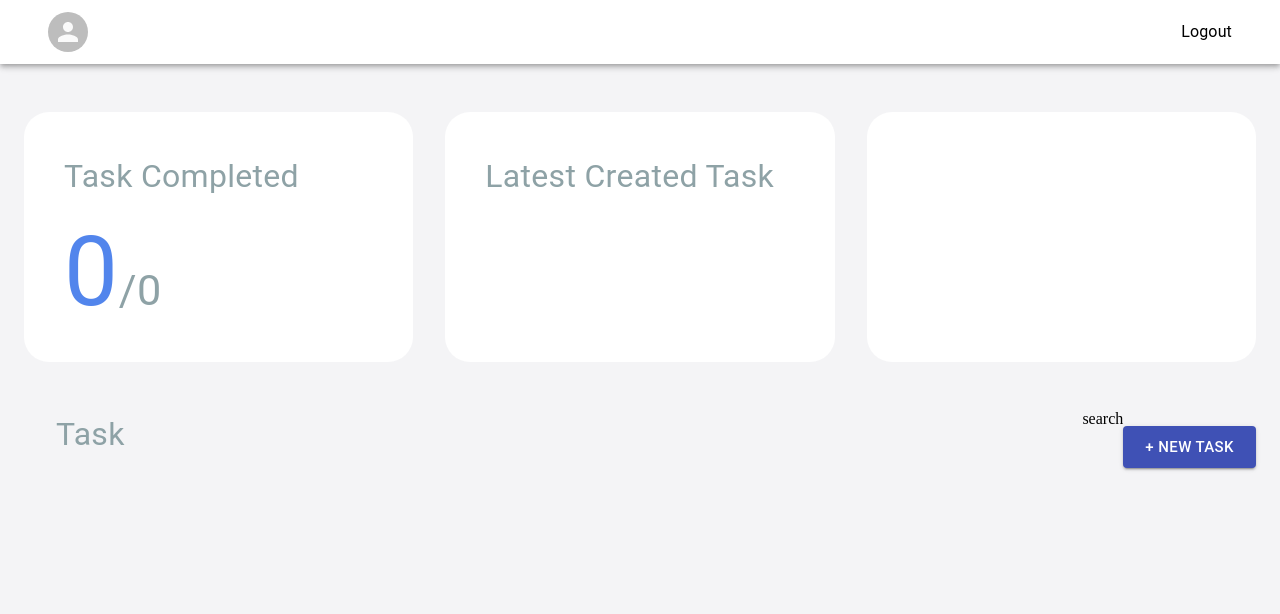
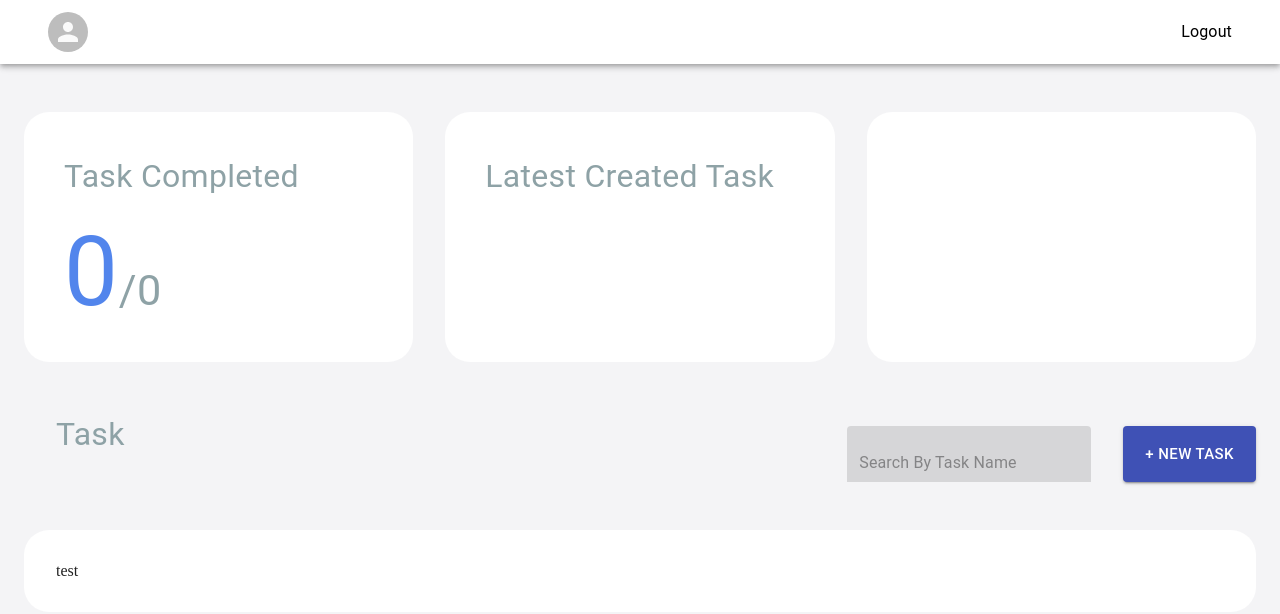
Before and after one commit to ampangboy/todo-app, a React (Create React App) app in the folder client/: page /dashboard in a window 1280 px wide. Shown: the top 614 px of the page. Built offline with nearby package versions, Linux system fonts and the light colour scheme.

Commit message:
add container for task coontrol

```diff
--- /dev/null
+++ b/client/src/components/taskControl.js
@@ -0,0 +1,5 @@
+function TaskControl() {
+  return <div>test</div>;
+}
+
+export default TaskControl;
--- a/client/src/pages/dashboard.js
+++ b/client/src/pages/dashboard.js
@@ -18,6 +18,7 @@ import LatestTask from "../components/latestTask";
 import PieChartCard from "../components/pieChartCard";
 import Todo from "../class/todo";
 import rootActions from "../redux/rootActions";
+import TaskControl from "../components/taskControl";
 
 const useStyles = makeStyles({
   container: {
@@ -64,6 +65,17 @@ const useStyles = makeStyles({
     fontSize: "2rem",
     textAlign: "center",
     color: "#7e949a",
+  },
+  seachText: {
+    margin: "0 2rem",
+    marginTop: "1rem",
+  },
+  paper: {
+    width: "100%",
+    borderRadius: "25px",
+  },
+  taskListContainer: {
+    margin: "2rem",
   },
 });
 
@@ -145,10 +157,25 @@ function Dashboard() {
             >
               + New Task
             </Button>
-            <div>search</div>
+            <TextField
+              disabled
+              id="filled-disabled"
+              defaultValue="Search By Task Name"
+              variant="filled"
+              className={classes.seachText}
+              InputProps={{ disableUnderline: true }}
+            />
           </Box>
         </Grid>
       </Container>
+      <Container maxWidth="xl" className={classes.container}>
+        <Paper elevation={0} className={classes.paper}>
+          <div className={classes.taskListContainer}>
+            <TaskControl />
+          </div>
+        </Paper>
+      </Container>
+
       <Modal open={openNewTask} onClose={handleCloseNewTask}>
         <div className={classes.newTaskContainer}>
           <Paper className={classes.newTask} elevation={3}>
```
